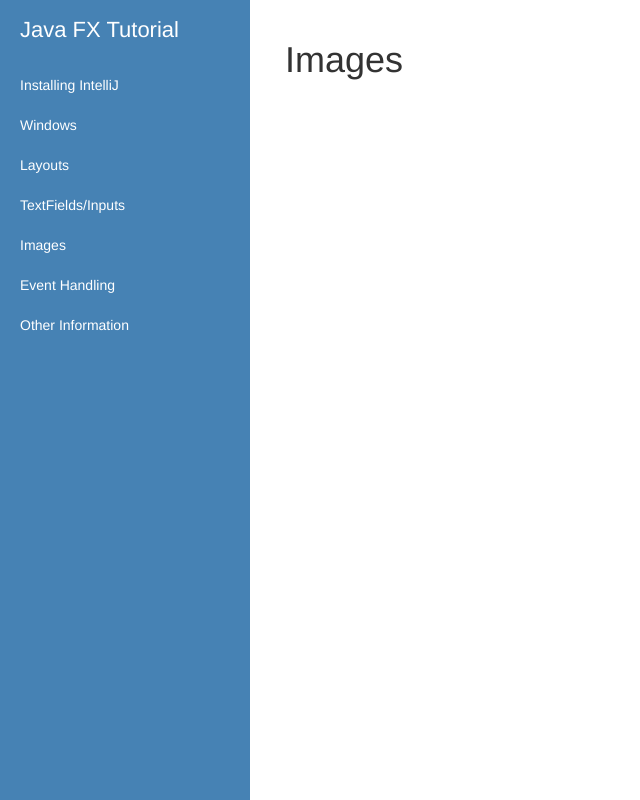
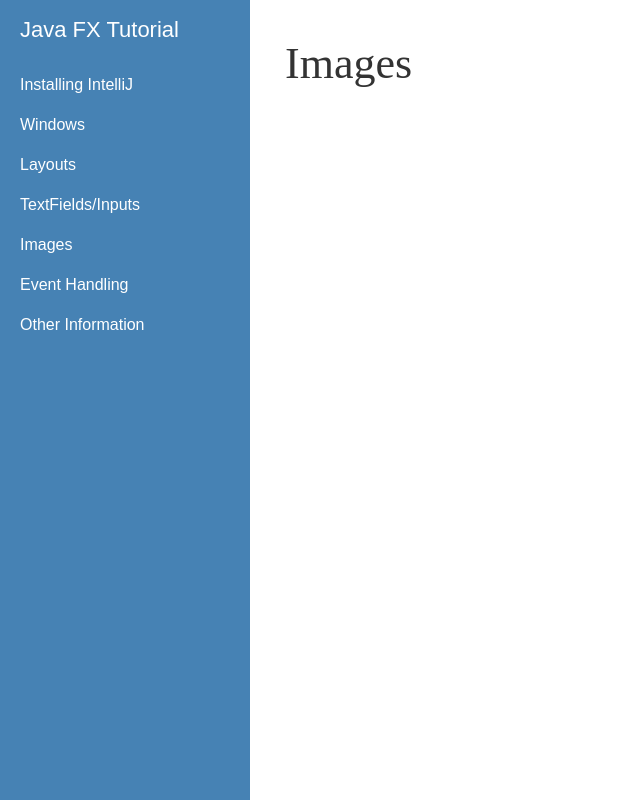
Before and after one commit to xgalloway/JavaFX-Tutorial, a plain HTML site: page images.html in a window 1280 px wide. Shown: the whole page, without its empty margins (0-640 px from the left). Drawn offline with Linux system fonts and the light colour scheme.

Commit message:
Update images.html

```diff
--- a/images.html
+++ b/images.html
@@ -12,7 +12,7 @@
     <title>Simple Sidebar - Start Bootstrap Template</title>
 
     <!-- Bootstrap Core CSS -->
-    <link href="css/bootstrap.min.css" rel="stylesheet">
+    <link href="css/bootstrap.css" rel="stylesheet">
 
     <!-- Custom CSS -->
     <link href="css/simple-sidebar.css" rel="stylesheet">
```
